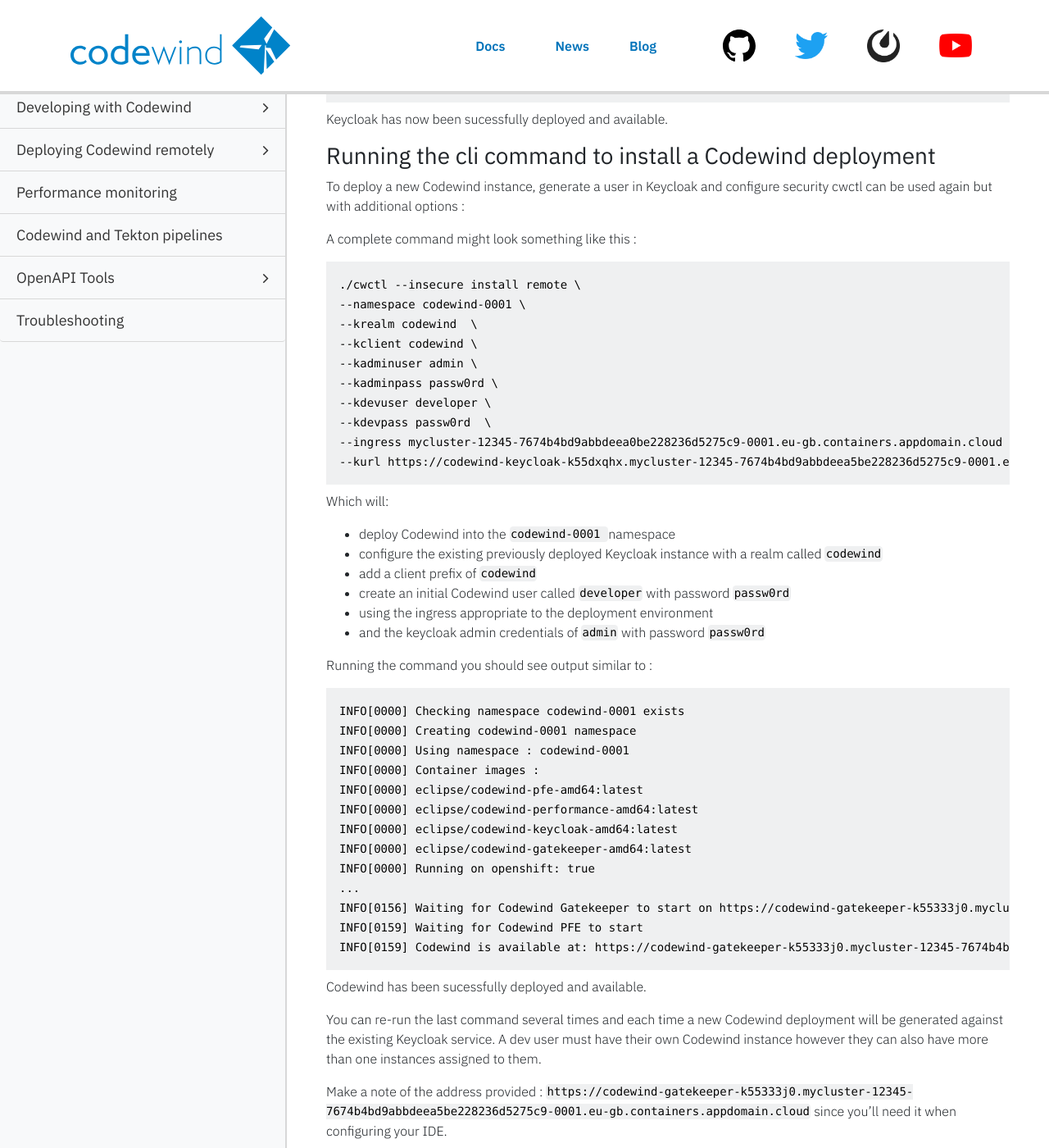
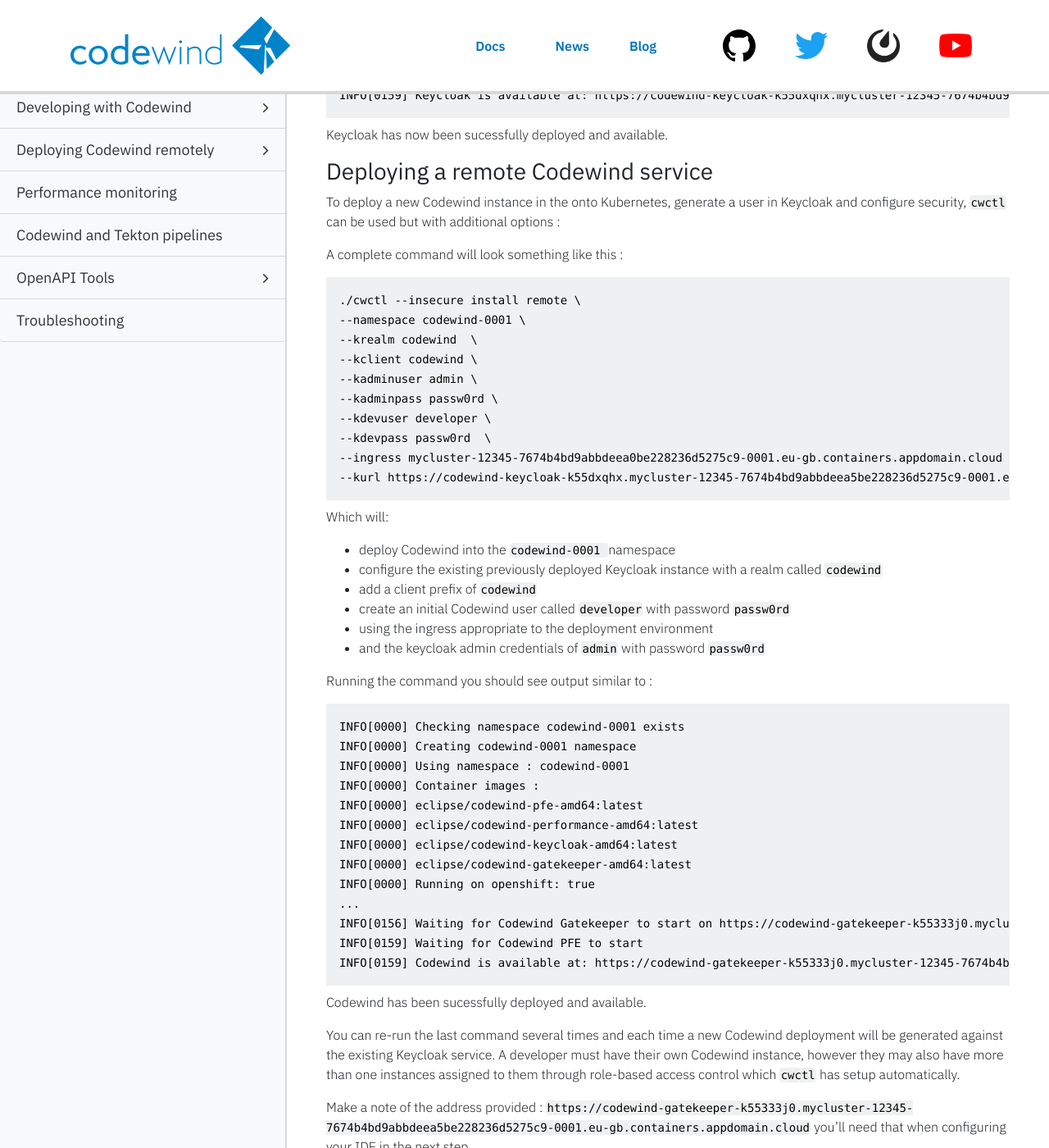
Before and after one commit to eclipse-archived/codewind-docs, a Jekyll site: the page built from docs/_documentations/remotedeploy-single.md, in a window 1280 px wide and 1400 px high, scrolled down 1785 px. Shown: the whole window at 82% size. Built offline with Jekyll 4.4.1, drawn with Linux system fonts in a browser that asks for light colours; nearby versions of some CDN libraries; comment, search, counter and statistics services are not loaded; some of the changed text lies outside the part shown.

````diff
--- a/docs/_documentations/remotedeploy-single.md
+++ b/docs/_documentations/remotedeploy-single.md
@@ -10,7 +10,7 @@ parent: installoncloud
 order: 2
 ---
 
-## Installing a Codewind remote deployment
+# Installing a Codewind remote deployment
 
 Codewind includes a CLI to simplify the installation process. You will find `cwctl` in your HOME directory under the path ~/.codewind/{version}
 
@@ -37,7 +37,7 @@ $ kubectl get namespaces
 
 If the command is successful you should see a list of current namespaces.  If not,  ensure you are logged into your Kubernetes or Openshift cluster.
 
-### Determine your Cloud ingress domain
+## Determine your Cloud ingress domain
 
 The cli command requires an ingress domain,  you can find yours based on any of the existing routes:
 
@@ -53,7 +53,7 @@ In the above example the ingress domain needed is:
 mycluster-12345-7674b4bd9abbdeea5be228236d5275c9-0001.eu-gb.containers.appdomain.cloud
 ```
 
-### Running the cli command to install Keycloak
+### Deploying Authentication services (Keycloak)
 
 Determine the following for your cloud deployment
 
@@ -96,11 +96,11 @@ INFO[0159] Keycloak is available at: https://codewind-keycloak-k55dxqhx.mycluste
 
 Keycloak has now been sucessfully deployed and available.
 
-### Running the cli command to install a Codewind deployment
+### Deploying a remote Codewind service
 
-To deploy a new Codewind instance, generate a user in Keycloak and configure security cwctl can be used again but with additional options :
+To deploy a new Codewind instance in the onto Kubernetes, generate a user in Keycloak and configure security,  `cwctl` can be used but with additional options :
 
-A complete command might look something like this :
+A complete command will look something like this :
 
 ```
 ./cwctl --insecure install remote \
@@ -144,8 +144,8 @@ INFO[0159] Codewind is available at: https://codewind-gatekeeper-k55333j0.myclus
 
 Codewind has been sucessfully deployed and available.
 
-You can re-run the last command several times and each time a new Codewind deployment will be generated against the existing Keycloak service. A dev user must have their own Codewind instance however they can also have more than one instances assigned to them.
+You can re-run the last command several times and each time a new Codewind deployment will be generated against the existing Keycloak service. A developer must have their own Codewind instance,  however they may also have more than one instances assigned to them through role-based access control which `cwctl` has setup automatically.
 
-Make a note of the address provided : `https://codewind-gatekeeper-k55333j0.mycluster-12345-7674b4bd9abbdeea5be228236d5275c9-0001.eu-gb.containers.appdomain.cloud`  since you'll need it when configuring your IDE.
+Make a note of the address provided : `https://codewind-gatekeeper-k55333j0.mycluster-12345-7674b4bd9abbdeea5be228236d5275c9-0001.eu-gb.containers.appdomain.cloud`   you'll need that when configuring your IDE in the next step.
 
 Next step, connect your [VSCode](remotedeploy-vscode.html) or [Eclipse](remotedeploy-eclipse.html) IDE to the new Codewind deployment
````
Also changed, not shown: other parts of docs/_documentations/remotedeploy-single.md (+1 -1 lines), docs/_documentations/remotedeploy-combo.md (+2 -0 lines).
